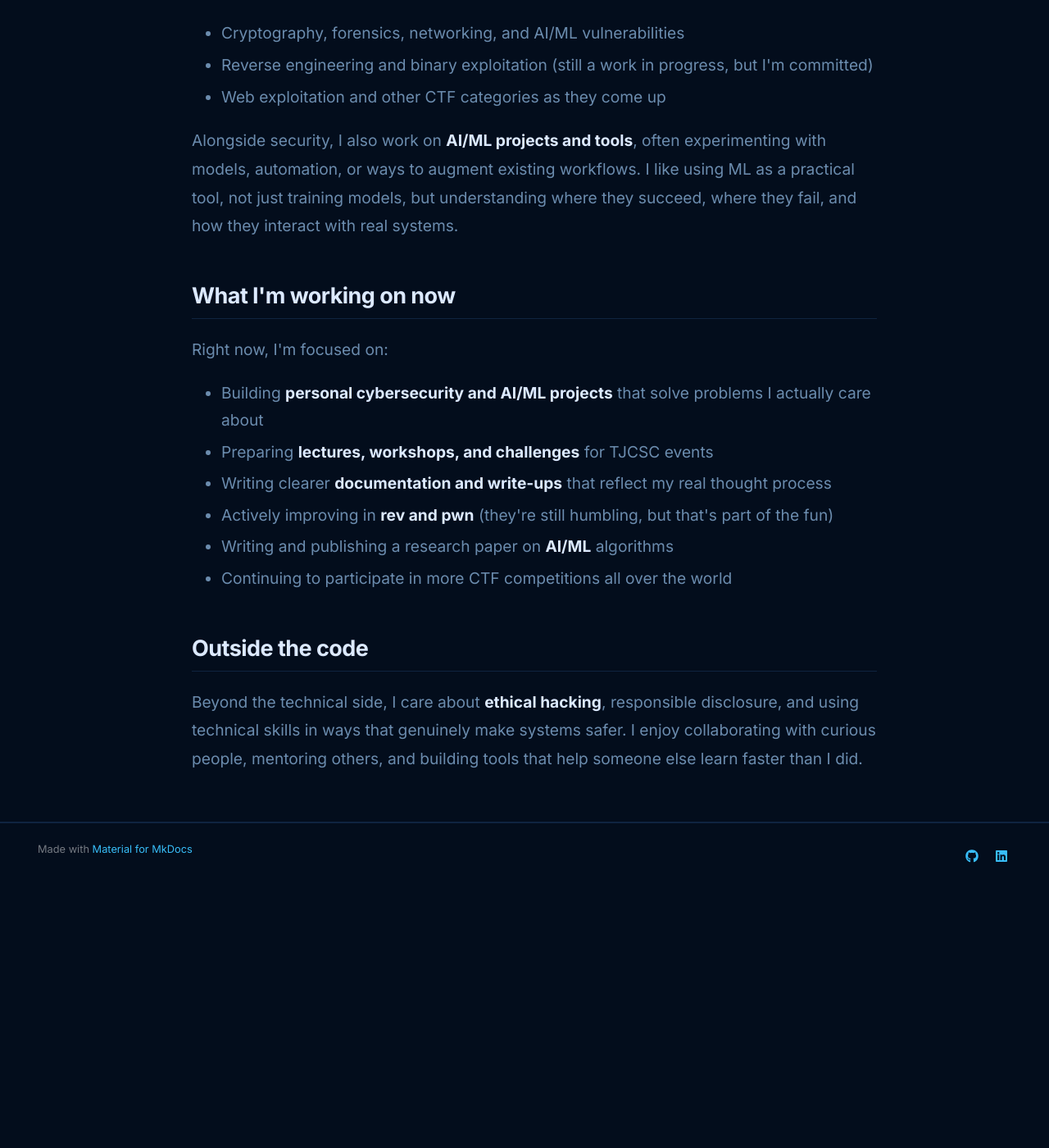
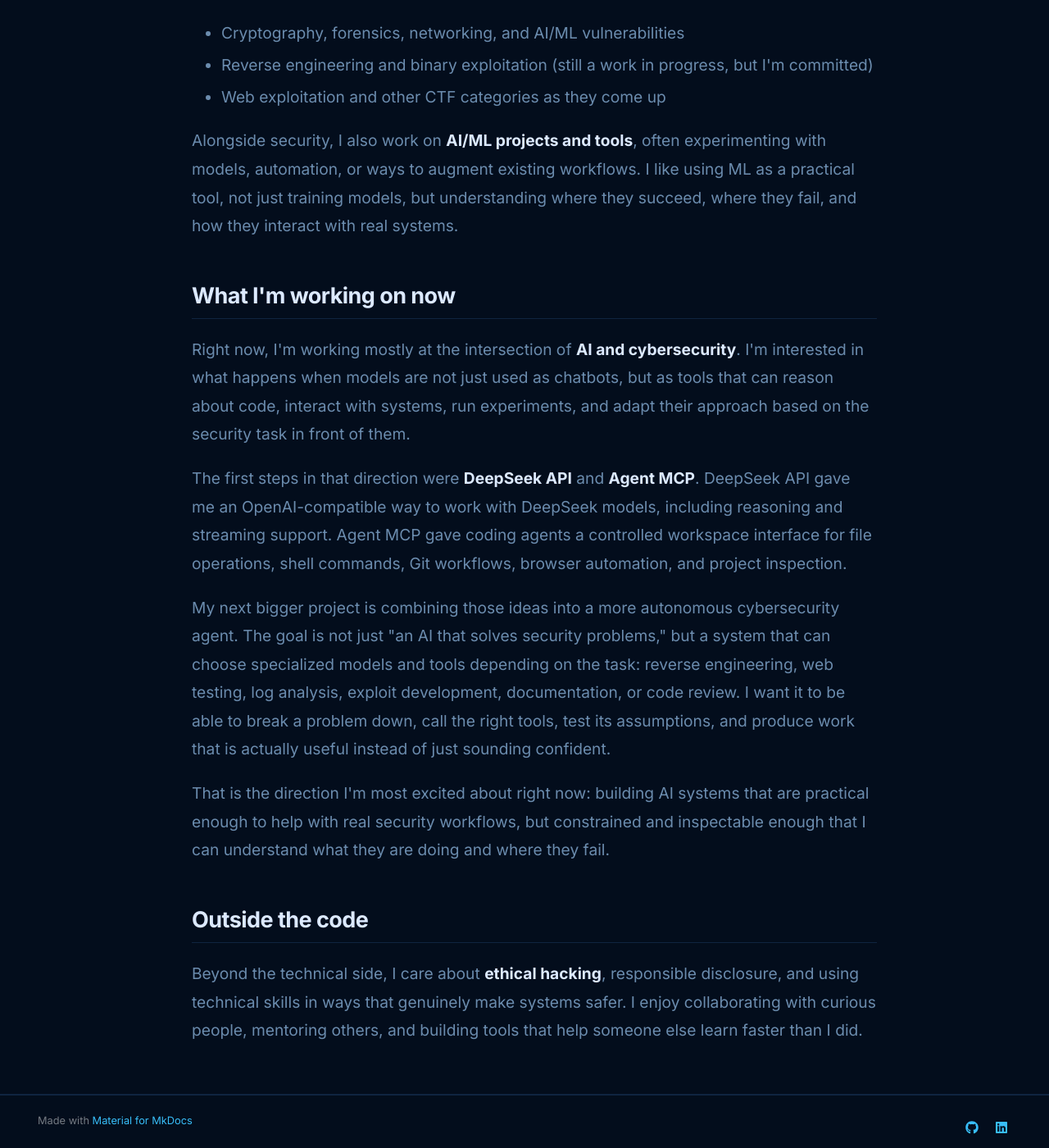
Before and after one commit to spyduck007/ctf, an MkDocs documentation site: the page built from docs/about.md, in a window 1280 px wide and 1400 px high, scrolled down 1785 px. Shown: the whole window at 82% size. Built offline with MkDocs 1.6.1 and Material for MkDocs 9.7.7, drawn with Linux system fonts in a browser that asks for light colours; before the commit the page ends 2853 px from its top, so only the background shows below that.

Commit message:
Update current work section on about page

```diff
--- a/docs/about.md
+++ b/docs/about.md
@@ -53,14 +53,13 @@ Alongside security, I also work on **AI/ML projects and tools**, often experimen
 
 ## What I'm working on now
 
-Right now, I'm focused on:
+Right now, I'm working mostly at the intersection of **AI and cybersecurity**. I'm interested in what happens when models are not just used as chatbots, but as tools that can reason about code, interact with systems, run experiments, and adapt their approach based on the security task in front of them.
 
-- Building **personal cybersecurity and AI/ML projects** that solve problems I actually care about
-- Preparing **lectures, workshops, and challenges** for TJCSC events
-- Writing clearer **documentation and write-ups** that reflect my real thought process
-- Actively improving in **rev and pwn** (they're still humbling, but that's part of the fun)
-- Writing and publishing a research paper on **AI/ML** algorithms
-- Continuing to participate in more CTF competitions all over the world
+The first steps in that direction were **DeepSeek API** and **Agent MCP**. DeepSeek API gave me an OpenAI-compatible way to work with DeepSeek models, including reasoning and streaming support. Agent MCP gave coding agents a controlled workspace interface for file operations, shell commands, Git workflows, browser automation, and project inspection.
+
+My next bigger project is combining those ideas into a more autonomous cybersecurity agent. The goal is not just "an AI that solves security problems," but a system that can choose specialized models and tools depending on the task: reverse engineering, web testing, log analysis, exploit development, documentation, or code review. I want it to be able to break a problem down, call the right tools, test its assumptions, and produce work that is actually useful instead of just sounding confident.
+
+That is the direction I'm most excited about right now: building AI systems that are practical enough to help with real security workflows, but constrained and inspectable enough that I can understand what they are doing and where they fail.
 
 ## Outside the code
 
```
